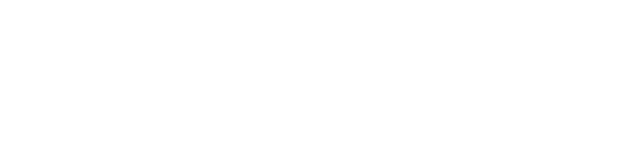
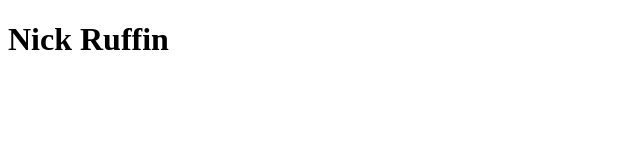
Before and after one commit to nruffin95/portfolio-project, a plain HTML site: page portfolio-project/index.html in a window 1280 px wide. Shown: the whole page, without its empty margins (0-640 px from the left). Drawn offline with Linux system fonts and the light colour scheme.

Commit message:
Commited Html

```diff
--- a/portfolio-project/index.html
+++ b/portfolio-project/index.html
@@ -4,8 +4,12 @@
     <meta charset="UTF-8">
     <meta http-equiv="X-UA-Compatible" content="IE=edge">
     <meta name="viewport" content="width=device-width, initial-scale=1.0">
-    <title>Document</title>
+    <title>Nicholaus Ruffin Portfolio</title>
 </head>
+
+<header>
+    <h1>Nick Ruffin</h1>
+</header>
 <body>
 
 </body>
```
